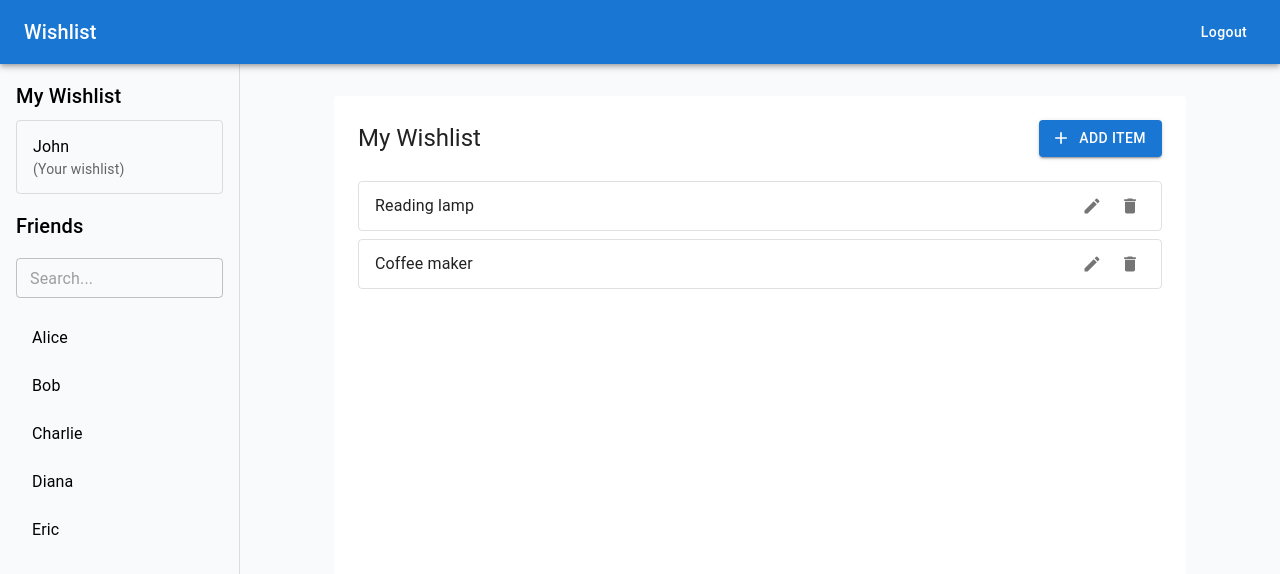
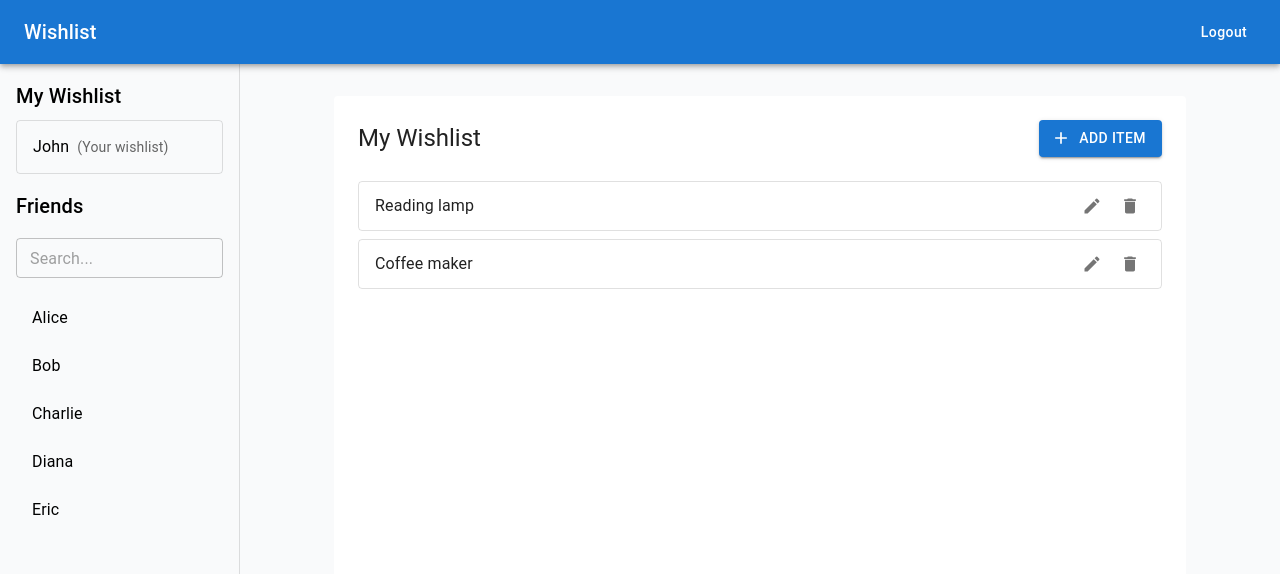
Before and after one commit to johndipiazza/wishlist, a React (Vite) app: page / in a window 1280 px wide. Shown: the top 574 px of the page. Built offline with nearby package versions, Linux system fonts and the light colour scheme.

Commit message:
adjust mywishlist button styling

```diff
--- a/src/components/FriendSidebar.tsx
+++ b/src/components/FriendSidebar.tsx
@@ -38,7 +38,7 @@ export default function FriendSidebar({ friends, currentUser, onSelect, onSelect
         }}
         sx={{ mb: 2, border: 1, borderColor: 'divider', borderRadius: 1, flexGrow: 0 }}
       >
-        <ListItemText primary={currentUser} secondary="(Your wishlist)" />
+        <ListItemText sx={{display: 'flex', alignItems: 'center', gap: 1}} primary={currentUser} secondary="(Your wishlist)" />
       </ListItemButton>
 
       <Typography variant="h6" sx={{ mb: 2 }}>
```
